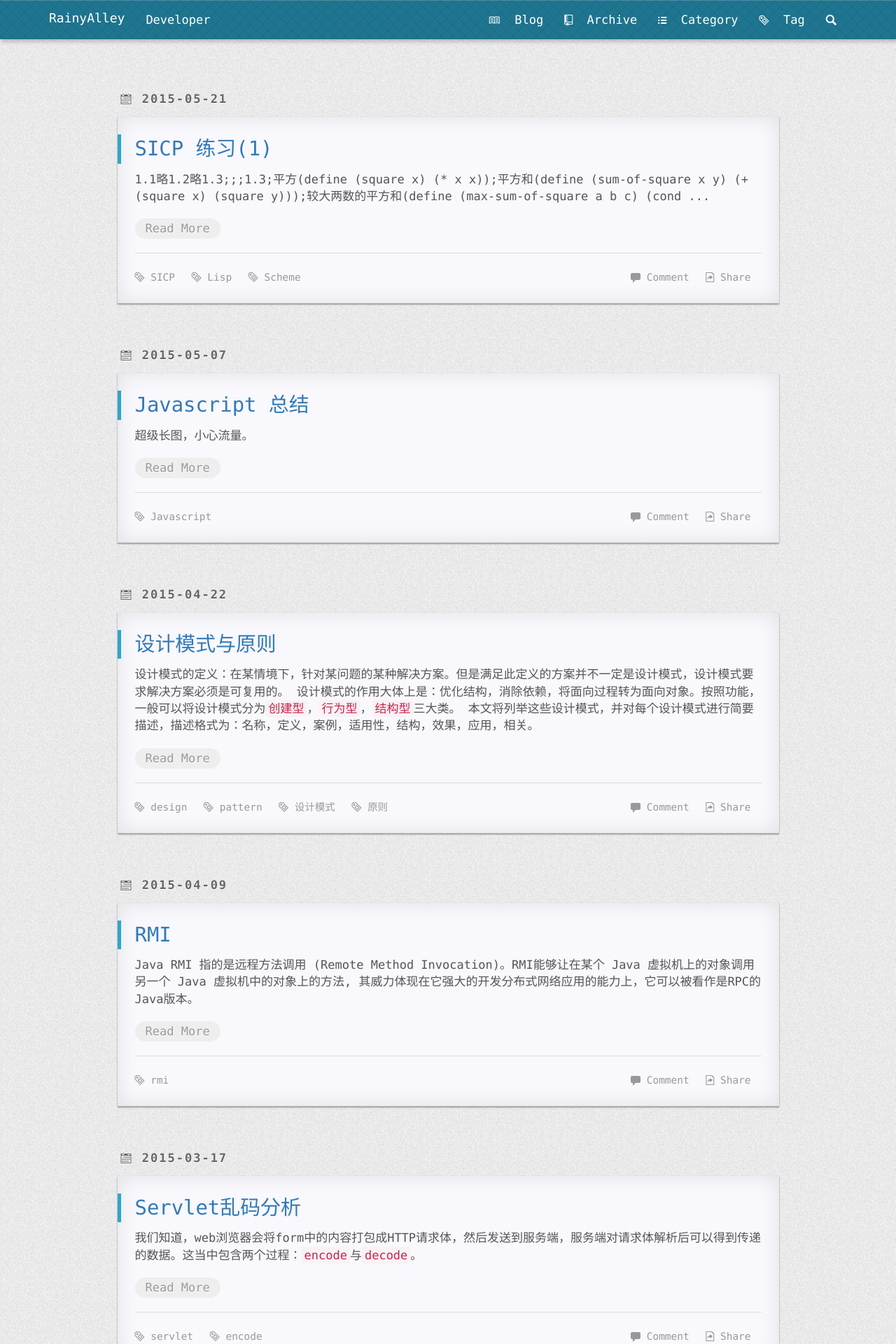
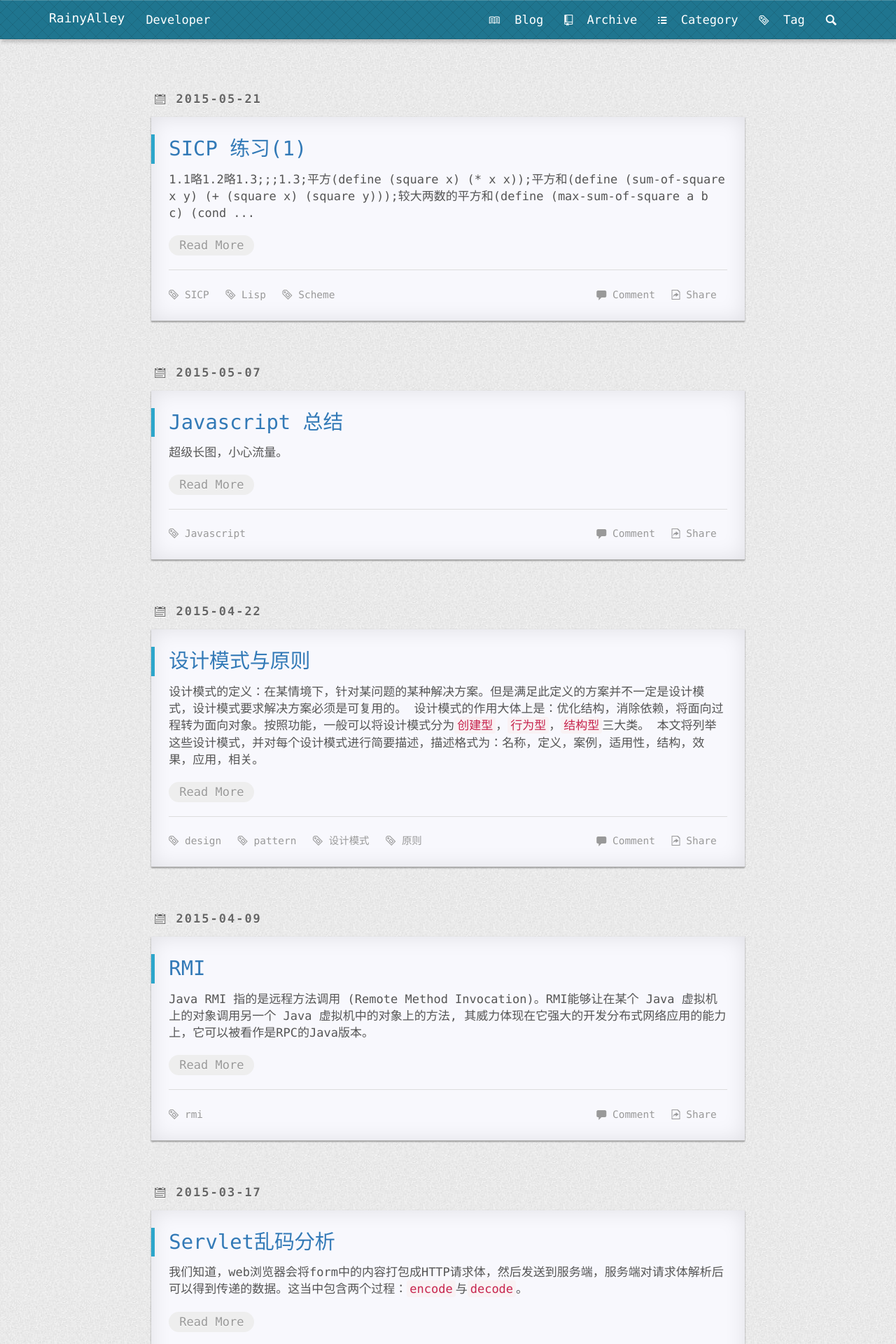
Before and after one commit to bit-ranger/blog, a Jekyll site: the page built from index.html, in a window 1280 px wide. Shown: the top 1920 px of the page at 70% size. Built offline with Jekyll 4.4.1, drawn with Linux system fonts in a browser that asks for light colours; nearby versions of some CDN libraries; Markdown is read by kramdown in place of the engine named in the settings; the list of posts is cut into pages by our own code; comment, search, counter and statistics services are not loaded.

Commit message:
card width

```diff
--- a/index.html
+++ b/index.html
@@ -4,7 +4,7 @@ styles: [article-list.css]
 ---
 
 <div class="row index">
-  <div class="col-sm-10 col-sm-offset-1">
+  <div class="col-sm-10 col-sm-offset-1 col-lg-9 col-lg-offset-1_5">
       <div>
         <section class="category-slice" post-cate="All">
           {% for post in paginator.posts %}
--- a/pages/2category.html
+++ b/pages/2category.html
@@ -10,7 +10,7 @@ isNavItem: true
 <div class="row index">
 
 
-    <div class="col-sm-10 col-sm-offset-1">
+    <div class="col-sm-10 col-sm-offset-1 col-lg-9 col-lg-offset-1_5">
 
         <div class="dropdown">
             <button class="btn btn-default dropdown-toggle" type="button" id="dropdownMenu1" data-toggle="dropdown" aria-haspopup="true" aria-expanded="true">
--- a/static/css/style.css
+++ b/static/css/style.css
@@ -204,6 +204,13 @@ a:active {text-decoration: none}	/* 选定的链接 */
 	border-radius: 0px;
 }
 
+
+@media (min-width: 1200px){
+    .col-lg-offset-1_5 {
+        margin-left: 12.5%;
+    }
+}
+
 .pad-min,
 .pad-mid,
 .pad-lar{
```
